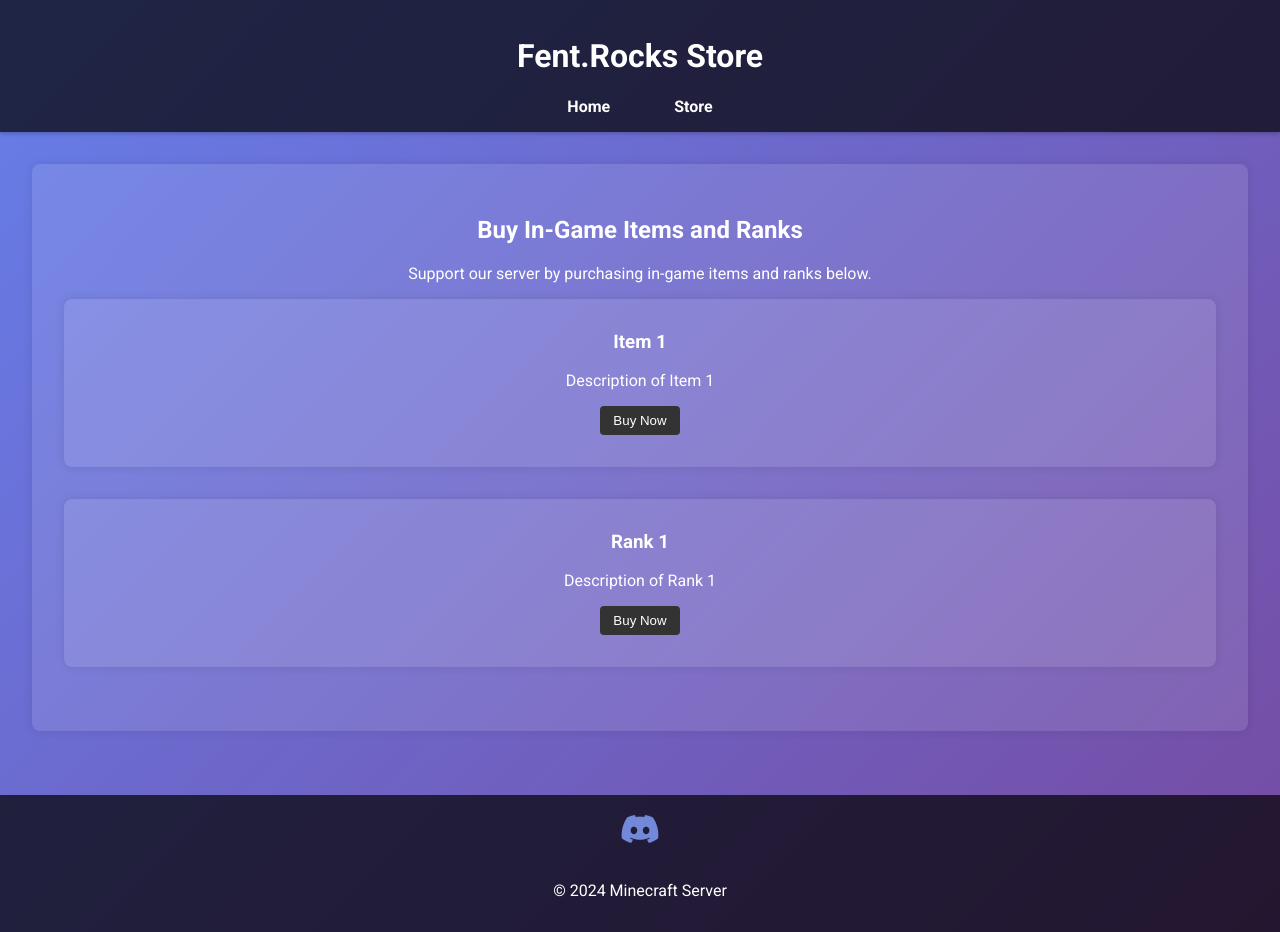
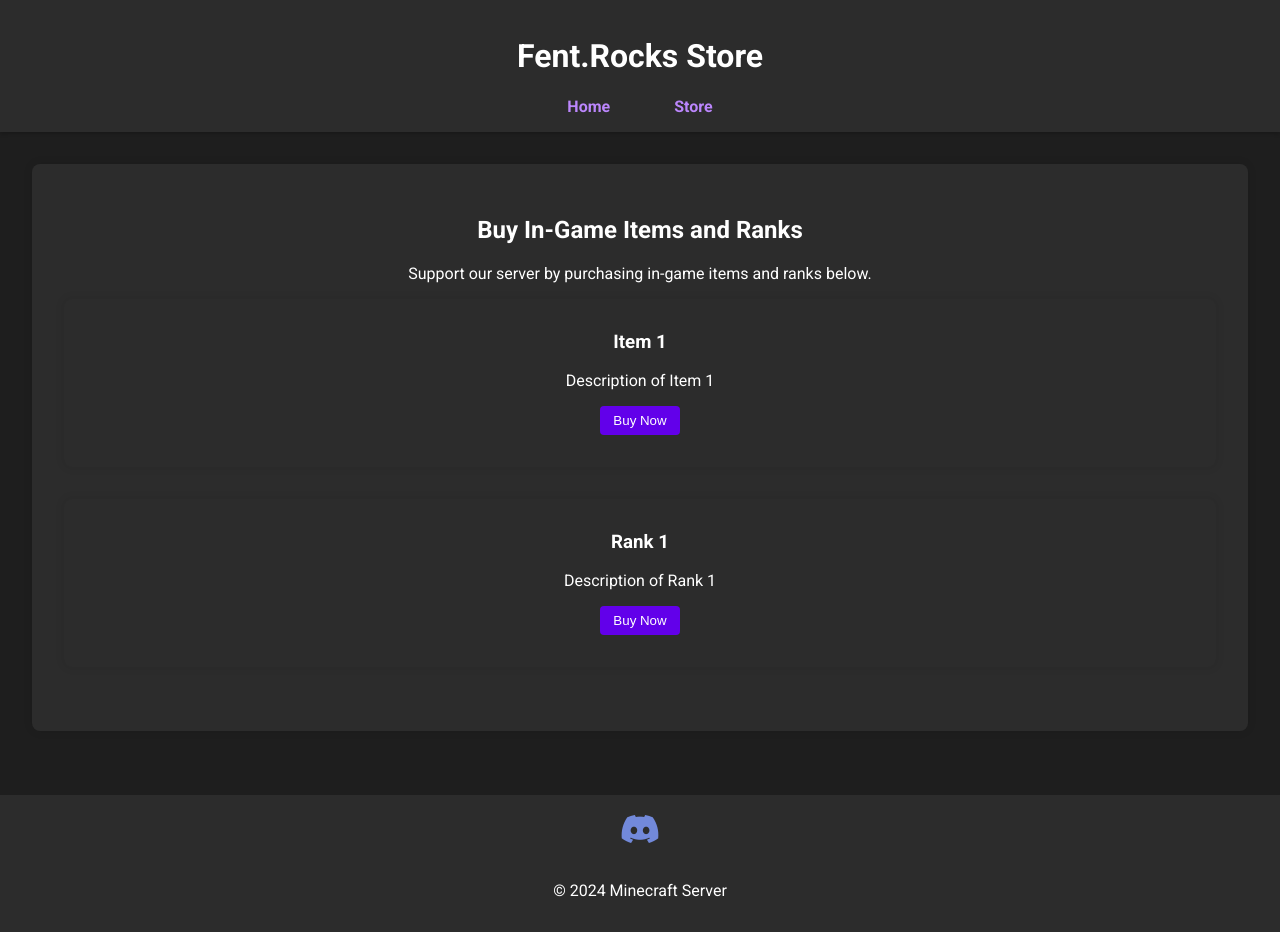
Before and after one commit to NotRexi/fentrocks, a plain HTML site: page store.html in a window 1280 px wide. Drawn offline with Linux system fonts and the light colour scheme.

Commit message:
Update styles.css

```diff
--- a/styles.css
+++ b/styles.css
@@ -2,7 +2,7 @@ body {
     font-family: 'Roboto', sans-serif;
     margin: 0;
     padding: 0;
-    background: linear-gradient(135deg, #667eea, #764ba2);
+    background: #1e1e1e; /* Dark background */
     color: #fff;
     display: flex;
     flex-direction: column;
@@ -11,7 +11,7 @@ body {
 }
 
 header {
-    background-color: rgba(0, 0, 0, 0.7);
+    background-color: #2c2c2c; /* Darker header background */
     padding: 1em 0;
     text-align: center;
     box-shadow: 0 2px 4px rgba(0, 0, 0, 0.2);
@@ -30,7 +30,7 @@ nav ul li {
 }
 
 nav ul li a {
-    color: #fff;
+    color: #bb86fc; /* Purple links */
     text-decoration: none;
     font-weight: bold;
     padding: 0.5em 1em;
@@ -38,7 +38,7 @@ nav ul li a {
 }
 
 nav ul li a:hover {
-    background-color: rgba(255, 255, 255, 0.2);
+    background-color: #3700b3; /* Darker purple on hover */
     border-radius: 4px;
 }
 
@@ -48,7 +48,7 @@ main {
 }
 
 section {
-    background-color: rgba(255, 255, 255, 0.1);
+    background-color: #2c2c2c; /* Dark section background */
     padding: 2em;
     margin-bottom: 2em;
     border-radius: 8px;
@@ -56,7 +56,7 @@ section {
 }
 
 .store-item {
-    background-color: rgba(255, 255, 255, 0.1);
+    background-color: #2c2c2c; /* Dark store item background */
     padding: 2em;
     margin-bottom: 2em;
     border-radius: 8px;
@@ -70,7 +70,7 @@ section {
 
 .store-item button {
     padding: 0.5em 1em;
-    background-color: #333;
+    background-color: #6200ea; /* Purple button */
     color: #fff;
     border: none;
     border-radius: 4px;
@@ -79,12 +79,12 @@ section {
 }
 
 .store-item button:hover {
-    background-color: #555;
+    background-color: #3700b3; /* Darker purple on hover */
     transform: translateY(-2px);
 }
 
 footer {
-    background-color: rgba(0, 0, 0, 0.7);
+    background-color: #2c2c2c; /* Dark footer background */
     padding: 1em 0;
     position: relative;
     bottom: 0;
```
